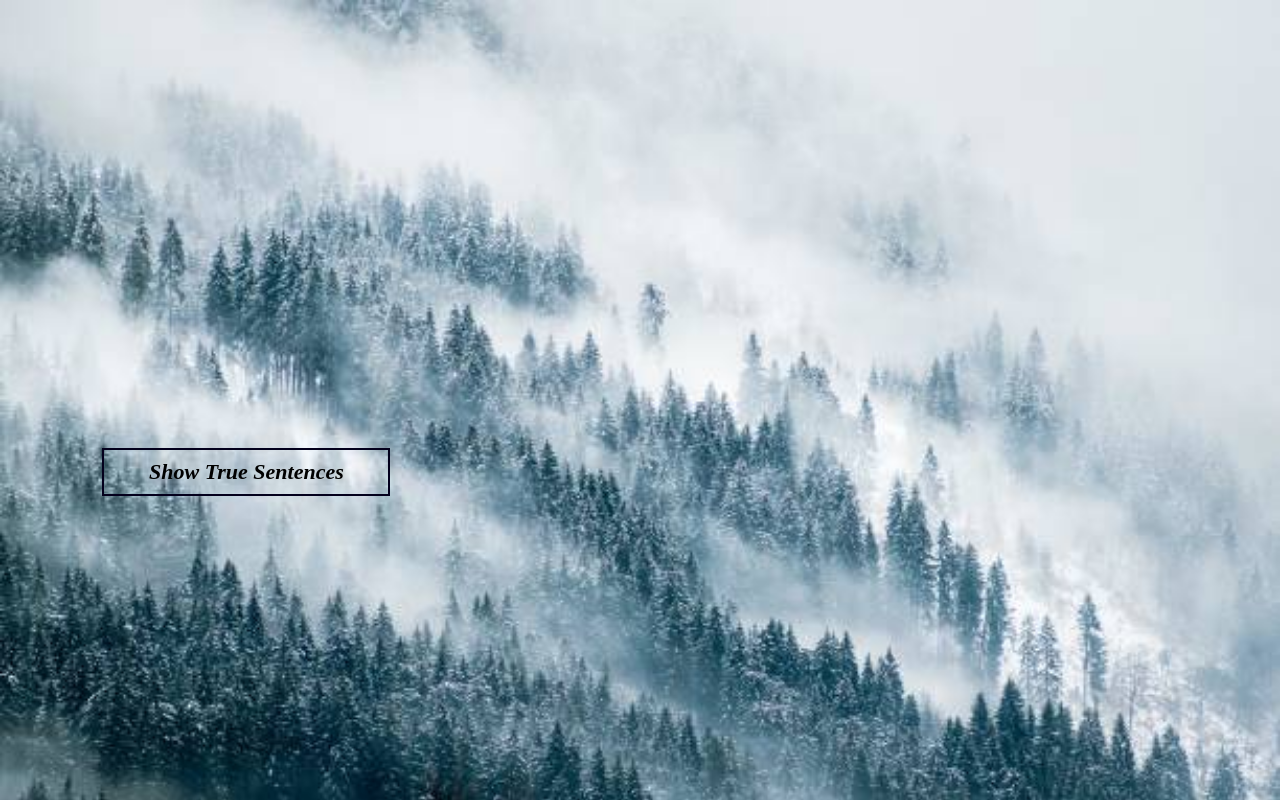
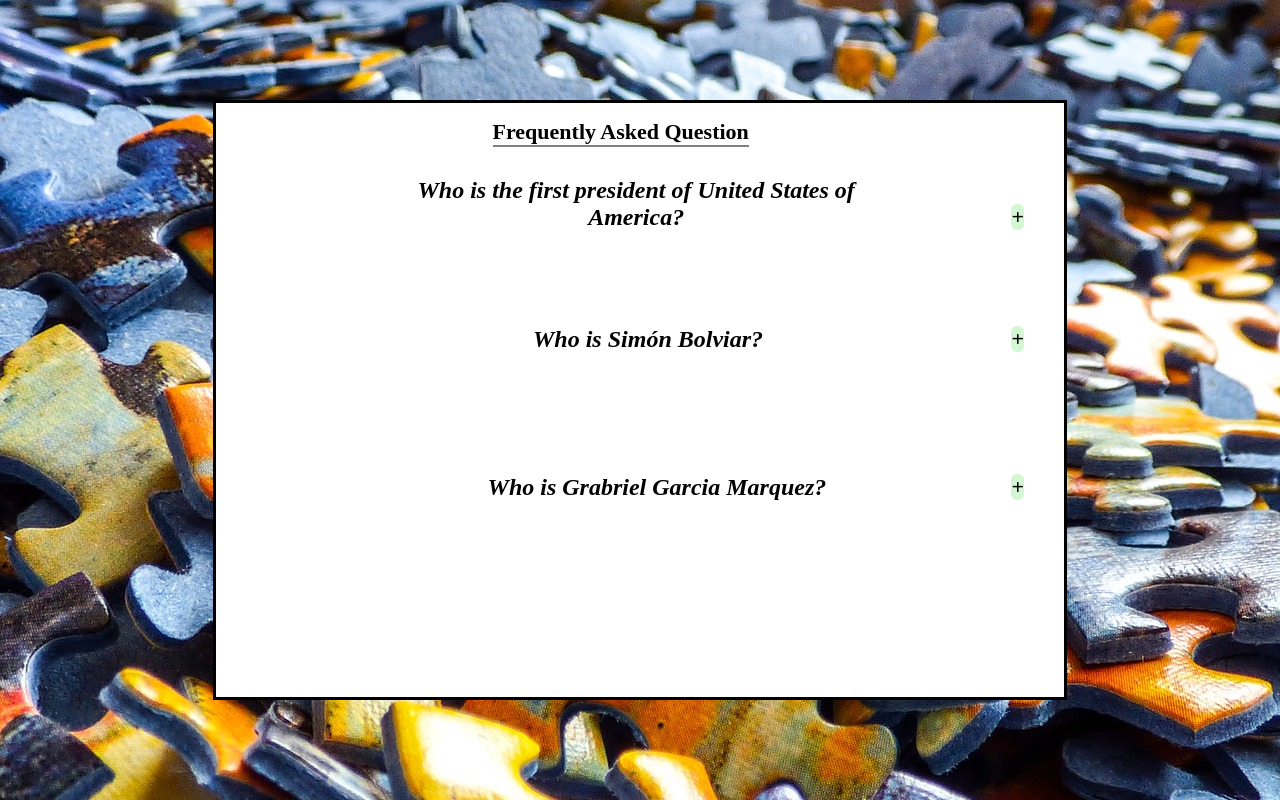
Before and after one commit to Danpier-Dos-Reis/HTML5, a website: page index.html in a window 1280 px wide. Drawn offline with Linux system fonts and the light colour scheme.

Commit message:
Proyecto 3 terminado 100% real no fake

```diff
--- a/index.html
+++ b/index.html
@@ -6,13 +6,23 @@
     <meta name="viewport" content="width=device-width, initial-scale=1.0">
     <link rel="stylesheet" type="text/css" href="style.css">
     <script src="main.js" defer></script>
-    <title>Quote Generator</title>
+    <title>Answers Displayed</title>
 </head>
 <body>
-    <div id="alert">
-        <span>X</span>
-        <p>No es tu novia bro... es tu turno ;)</p>
-    </div>
-    <button id="principalBTN">Show True Sentences</button>
+    <main id="accordion">
+        <h1>Frequently Asked Question</h1>
+        <div class="content_container first">
+            <p class="question">Who is the first president of United States of America?</p>
+            <p class="answer">Lorem ipsum dolor sit amet consectetur, adipisicing elit. Voluptatem optio voluptates eos assumenda odit placeat rem enim doloribus, error, adipisci consequatur dignissimos quo corporis dicta ipsum cum praesentium fugit dolor.</p>
+        </div>
+        <div class="content_container second">
+            <p class="question">Who is Simón Bolviar?</p>
+            <p class="answer">Lorem ipsum dolor sit amet consectetur adipisicing elit. Vitae tempore quis quod animi quos sint, saepe incidunt a aut, ipsa ullam, fuga placeat iusto et reprehenderit nam est aperiam praesentium.</p>
+        </div>
+        <div class="content_container third">
+            <p class="question">Who is Grabriel Garcia Marquez?</p>
+            <p class="answer">Lorem ipsum dolor sit amet, consectetur adipisicing elit. Magnam at dolorum dolores distinctio blanditiis neque eum expedita reiciendis eius quae natus, corrupti iure saepe eos nihil autem corporis esse maxime?</p>
+        </div>
+    </main>
 </body>
 </html>
--- a/main.js
+++ b/main.js
@@ -1,11 +1,9 @@
 "use strict";
-const btn = document.querySelector("#principalBTN");
-const alerta = document.querySelector("#alert");
-const cerrar = document.querySelector("span");
-btn === null || btn === void 0 ? void 0 : btn.addEventListener("click", () => {
-    alerta.setAttribute("style", "bottom: 50%; transition: 0.5s;");
-});
-cerrar === null || cerrar === void 0 ? void 0 : cerrar.addEventListener("click", () => {
-    alerta.removeAttribute("style");
-    alerta.setAttribute("style", "bottom: 100%; transition: 0.5s;");
-});
+const accordion = document.getElementsByClassName("content_container");
+for (let i = 0; i < accordion.length; i++) {
+    accordion[i].addEventListener("click", () => {
+        let element = accordion[i];
+        element.classList.toggle("active");
+    });
+}
+;
--- a/src/main.ts
+++ b/src/main.ts
@@ -1,12 +1,8 @@
-const btn = document.querySelector("#principalBTN");
-const alerta = document.querySelector("#alert") as HTMLElement;
-const cerrar = document.querySelector("span")
+const accordion = document.getElementsByClassName("content_container") as HTMLCollection;
 
-btn?.addEventListener("click" , () => {
-    alerta.setAttribute("style","bottom: 50%; transition: 0.5s;");
-});
-
-cerrar?.addEventListener("click" , () => {
-    alerta.removeAttribute("style")
-    alerta.setAttribute("style" , "bottom: 100%; transition: 0.5s;")
-});
+for(let i:number = 0 ; i < accordion.length ; i++){
+    accordion[i].addEventListener("click" , () => {
+        let element = accordion[i] as HTMLElement
+        element.classList.toggle("active")
+    });
+};
--- a/src/style.scss
+++ b/src/style.scss
@@ -1,56 +1,108 @@
-html{ width: 100%;    height: 100%;}
 *{    margin: 0;    font-family: "Cambria Math";}
 body{
-    height: 100%;
+    height: 100vh;
+    width: 100%;
     background-size: cover;
-    background-image: url("/src/pictures/Forest.png");
+    background-image: url(/src/pictures/Puzzle.png);
+    display: grid;
+    grid-template-columns: repeat(6,1fr);
+    grid-template-rows: repeat(8,1fr);
 
-    #principalBTN{
-        margin: 28rem 0 0 8%;
-        background-color: transparent;
-        height: 3rem;
-        width: 18rem;
-        border: 2px solid #03001C;
-        font-size: 22px; font-weight: bold; font-style: italic;
-        text-align: center;
+    main{
+        border: 3px solid black;
+        grid-column: 2/6;
+        grid-row: 2/8;
+        background-color: #fff;
+        display: grid;
+        grid-template-columns: repeat(10,1fr);
+        grid-template-rows: repeat(8 , 1fr);
     }
 }
-#principalBTN:hover{
-    background-color: #301E67;
-    border-radius: 4px;
-    color: #B6EADA;
-    transition: 0.5s;
+h1{
+    width: fit-content;
+    font-weight: bold;
+    border-bottom: 2px solid gray;
+    font-size: 22px;
+    grid-column: 4/9;
+    grid-row: 1/2;
+    height: fit-content;
+    margin-left: 1em;
+    margin-top: 1rem;
+
+}
+.question{
+    font-size: 24px;
+    font-weight: bold;
+    font-style: italic;
+    text-align: center;
+}
+.question::after{
+    content: "+";
+    position: absolute;
+    right: 20%;
+    font-size: 22px;
+    font-style: normal;
     cursor: pointer;
+    background-color: #87e98760;
+    border-radius: 6px;
 }
 
-#alert{
-    position: fixed; /*Establece que un elemento estará posicionado en relación a la ventana del navegador y no a su contenedor padre. Esto significa que aunque el usuario haga scroll en la página, el elemento con "position: fixed" seguirá en la misma posición en la pantalla.*/
-    left: 42%;
-    display: flex;
-    align-items: center;
-    justify-content: center;
-    width: 12em;
-    height: 5rem;
-    background-color: aliceblue;
-    font-size: 15px;
-    font-weight: bold;
-    border: 1px solid #03001C;
-    p{
-        text-align: center;
-        padding-left: 10px;
+.first{
+    grid-column: 2/9;
+    grid-row: 2/4;
+    .question{
+        margin: 0 0 0.4em 13%;
     }
-    span{
-        order: 2;
-        align-self: flex-start;
-        padding-right: 5px;
-        padding-top: 5px;
-        font-weight: bold;
-        color: red;
-    }
-    span:hover{
-        cursor: pointer;
+    .answer{
+        margin: 0 0 2px 13%;
+        width: 30rem;
     }
 }
-#alert{
-    bottom: 100%;
+.second{
+    grid-column: 2/9;
+    grid-row: 4/6;
+    .question{
+        margin: 0 0 0.4em 17%;
+    }
+    .answer{
+        margin: 0 0 2px 13%;
+        width: 30rem;
+    }
 }
+.third{
+    grid-column: 2/9;
+    grid-row: 6/8;
+    .question{
+        margin: 0 0 0.4em 20%;
+    }
+    .answer{
+        margin: 0 0 2px 13%;
+        width: 30rem;
+    }
+}
+.answer{
+    height: 0;
+    overflow: hidden;
+    transition: 0.5s;
+}
+
+//JavaScript Styles//
+.content_container.active .question{
+    font-size: 18px;
+}
+.content_container.active .question::after{
+    content: "-";
+    position: absolute;
+    right: 20%;
+    font-size: 22px;
+    font-style: normal;
+    cursor: pointer;
+    background-color: #ff0b0b73;
+    border-radius: 6px;
+    transition: 0.8s;
+}
+.content_container.active .answer{
+    height: fit-content;
+    font-size: 18px;
+    transition: 0.5s;
+}
```
Also changed, not shown: package.json (+22 -1 lines), README.md, src/pictures/Forest.png (deleted), src/pictures/Mountains.png (deleted), src/pictures/Puzzle.png (added), style.css, 1 other file.
